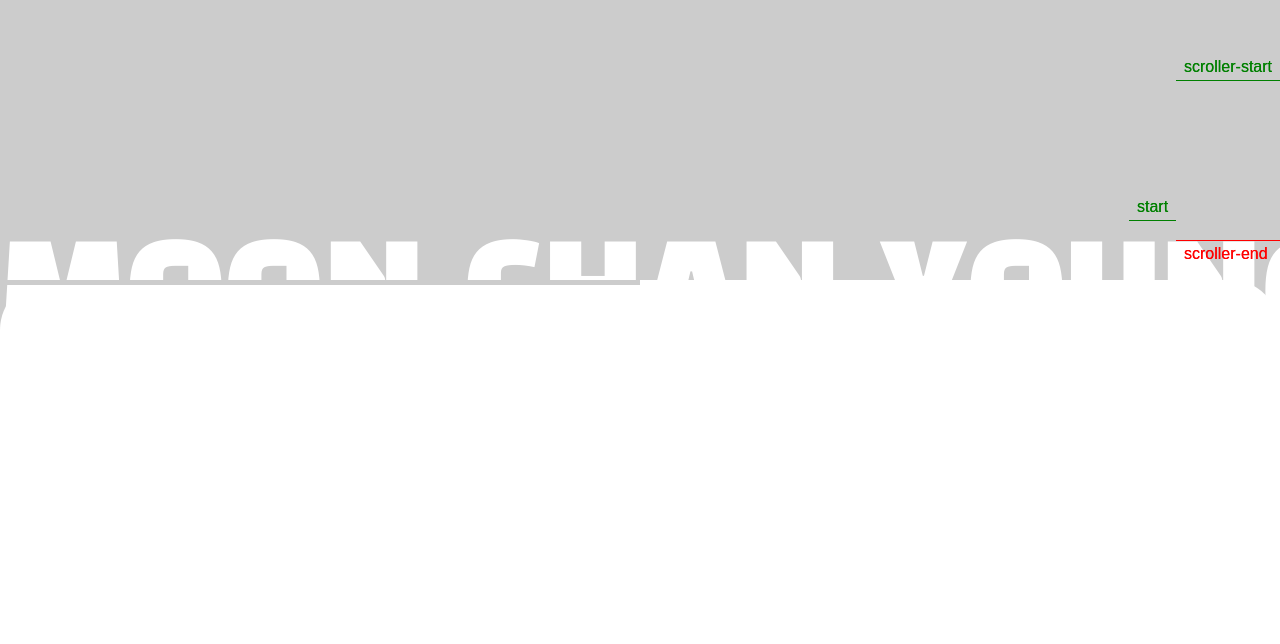
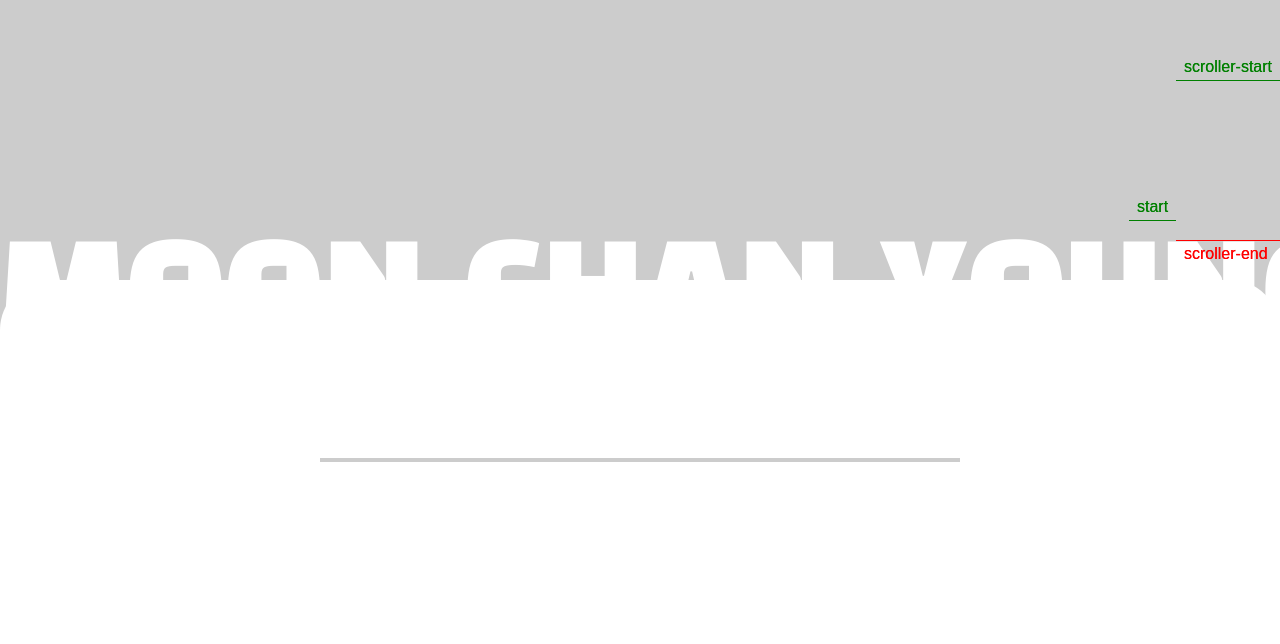
Before and after one commit to seonbii08/PortFolio, a plain HTML site: page index.html in a window 1280 px wide. Shown: the part 160-804 px from the top of the page. Drawn offline with nearby package versions, Linux system fonts and the light colour scheme; a web font is replaced by a local one.

Commit message:
jilineun update

```diff
--- a/css/style.css
+++ b/css/style.css
@@ -95,18 +95,23 @@ section {
     width: 100%;
     height: 90%;
     border-radius: 50px;
+}
+.wrapper {
     display: flex;
     justify-content: center;
+    align-items: center;
+    width: 100%;
+    height: 50%;
 }
-.contentWrap {
-    width: 100%;
-    overflow: hidden;
+.wrap {
+    width: 50%;
 }
 .processBar {
     background: #ccc;
     height: 0.3rem;
-    width: 50%;
+    width: 100%;
     animation: 4s ease 0s infinite normal none running progress;
+
 }
 
 @keyframes progress {
@@ -114,7 +119,7 @@ section {
         width: 0;
     }
     70% {
-        width: 50%;
+        width: 100%;
     }
 }
 
--- a/index.html
+++ b/index.html
@@ -27,9 +27,10 @@
         </section>
         <div class="introduce">
             <div class="introduceBox">
-
-                <div class="contentWrap">
-                    <div class="processBar"></div>
+                <div class="wrapper">
+                    <div class="wrap">
+                        <div class="processBar"></div>
+                    </div>
                 </div>
             </div>
         </div>
```
